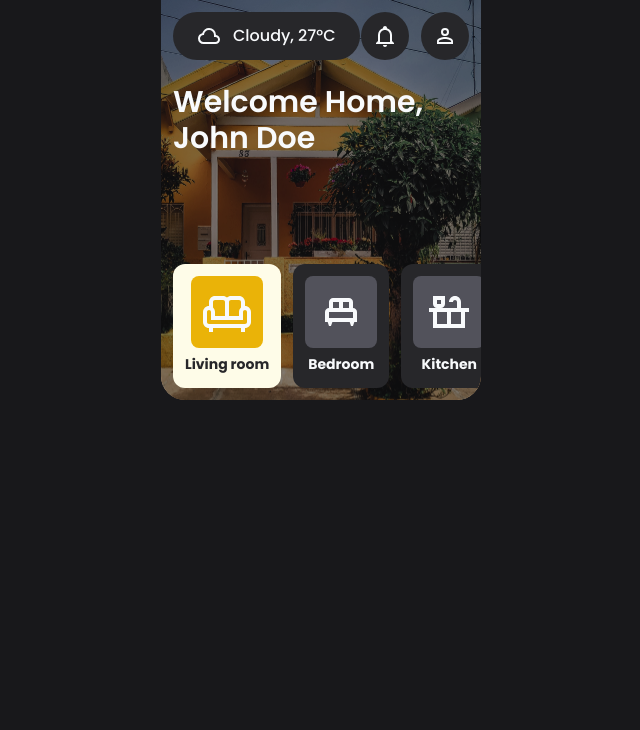
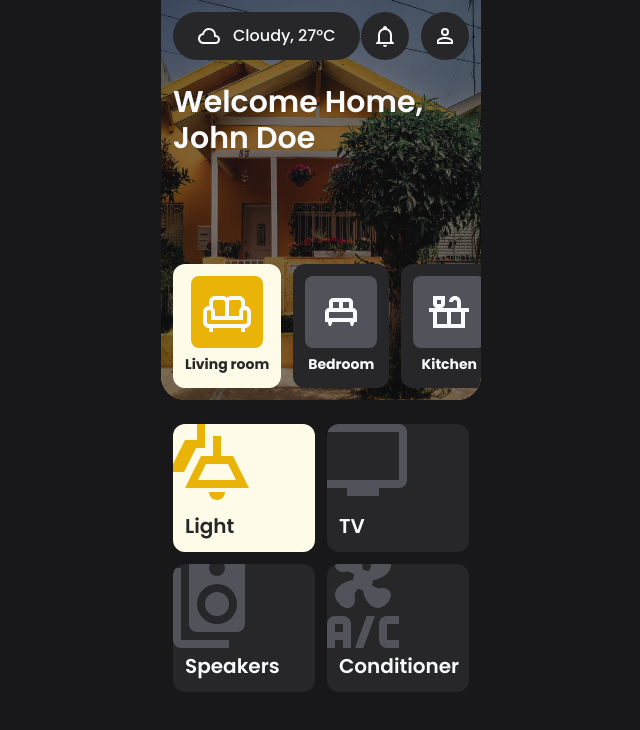
Before and after one commit to aliiev/smart-home-app, a React (Create React App) app: page / in a window 1280 px wide. Shown: the top 730 px of the page, without its empty margins (319-959 px from the left). Built offline with nearby package versions, Linux system fonts and the light colour scheme.

Commit message:
Created Room devices

```diff
--- a/src/App.js
+++ b/src/App.js
@@ -1,10 +1,12 @@
 import Header from './components/Header'
+import RoomDevices from './components/RoomDevices'
 import './App.sass'
 
 const App = () => {
   return (
     <div className="container lg:w-1/4 md:w-1/2 mx-auto">
       <Header />
+      <RoomDevices />
     </div>
   )
 }
--- a/src/components/Header.js
+++ b/src/components/Header.js
@@ -1,19 +1,19 @@
 import Toolbar from './Toolbar'
 import RoomCarousel from './RoomCarousel'
 
+const HeaderTitle = () => (
+  <div className="m-3 grow">
+    <h2 className="text-3xl font-semibold">Welcome Home,</h2>
+    <h2 className="text-3xl font-semibold">John Doe</h2>
+  </div>
+)
+
 const Header = () => {
   return (
-    <header className="bg-home bg-cover rounded-b-3xl h-64 min-h-screen-1/2 overflow-hidden">
+    <header className="bg-home bg-cover rounded-b-3xl h-64 min-h-screen-1/2 mb-3 overflow-hidden">
       <div className="backdrop-brightness-50 rounded-b-3xl flex flex-col h-full">
         <Toolbar />
-
-        {/* --- HEADER TITLE --- */}
-        <div className="m-3 grow">
-          <h2 className="text-3xl font-semibold">Welcome Home,</h2>
-          <h2 className="text-3xl font-semibold">John Doe</h2>
-        </div>
-        {/* --- /HEADER TITLE --- */}
-
+        <HeaderTitle />
         <RoomCarousel />
       </div>
     </header>
--- a/src/components/RoomCarousel.js
+++ b/src/components/RoomCarousel.js
@@ -35,11 +35,9 @@ const RoomButton = ({ title, icon, active }) => {
 const RoomCarousel = () => {
   return (
     <div className="flex gap-3 m-3 mr-0 snap-x overflow-auto">
-
       { rooms.map(room => (
         <RoomButton key={ room.title } title={ room.title } icon={ room.icon } active={ room.active } />
       )) }
-
     </div>
   )
 }
--- /dev/null
+++ b/src/components/RoomDevices.js
@@ -0,0 +1,39 @@
+import Icon from '@mdi/react'
+import { mdiCeilingLightMultipleOutline, mdiTelevision, mdiSpeakerMultiple, mdiAirConditioner } from '@mdi/js'
+
+const devices = [{
+  title: 'Light',
+  icon: mdiCeilingLightMultipleOutline,
+  active: true
+}, {
+  title: 'TV',
+  icon: mdiTelevision,
+  active: false
+}, {
+  title: 'Speakers',
+  icon: mdiSpeakerMultiple,
+  active: false
+}, {
+  title: 'Conditioner',
+  icon: mdiAirConditioner,
+  active: false
+}, ]
+
+const DeviceBtn = ({ title, icon, active }) => (
+  <button className={ `relative flex items-end rounded-xl w-26 h-32 p-3 overflow-hidden ${ active ? 'bg-yellow-50' : 'bg-zinc-800' }` }>
+    <Icon className={ `absolute -top-3 -left-3 ${ active ? 'text-yellow-500' : 'text-zinc-600' }` } path={ icon } size={ 4 } />
+    <span className={ `relative text-xl text-left font-semibold ${ active ? 'text-zinc-800' : '' }` }>{ title }</span>
+  </button>
+)
+
+const RoomDevices = () => {
+  return (
+    <div className="grid grid-cols-2 gap-3 p-3">
+      { devices.map(device => (
+        <DeviceBtn key={ device.title } title={ device.title } icon={ device.icon } active={ device.active } />
+      )) }
+    </div>
+  )
+}
+
+export default RoomDevices
```
